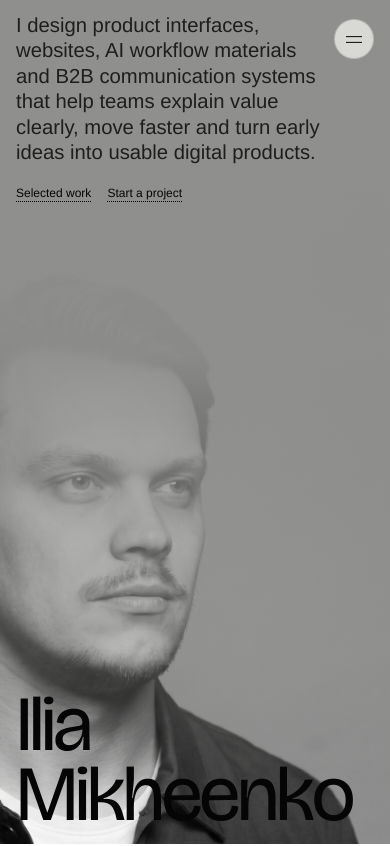
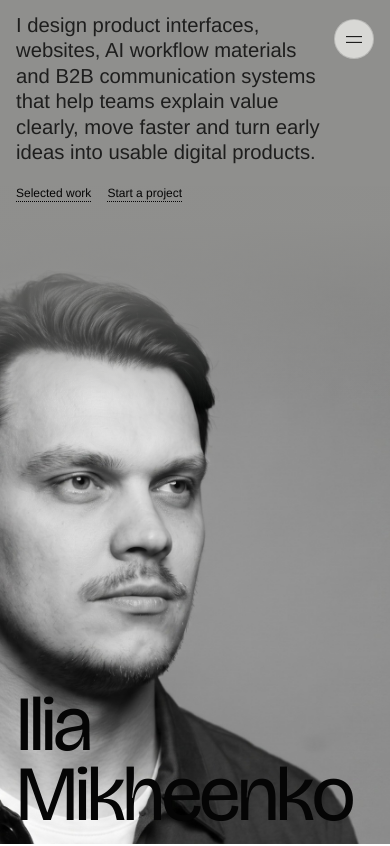
Before and after one commit to miheenko-i/portfolio, a React (Vite) app: page / in a window 390 px wide. Shown: the top 846 px of the page. Built offline with nearby package versions, Linux system fonts and the light colour scheme; a web font is replaced by a local one.

Commit message:
Shorten mobile hero gradient

```diff
--- a/src/style.css
+++ b/src/style.css
@@ -1130,8 +1130,8 @@ h1 {
     background: linear-gradient(
       180deg,
       #8f8f8d 0%,
-      rgba(143, 143, 141, 0.96) 42%,
-      rgba(143, 143, 141, 0) 100%
+      rgba(143, 143, 141, 0.96) 26%,
+      rgba(143, 143, 141, 0) 48%
     );
   }
 
```
